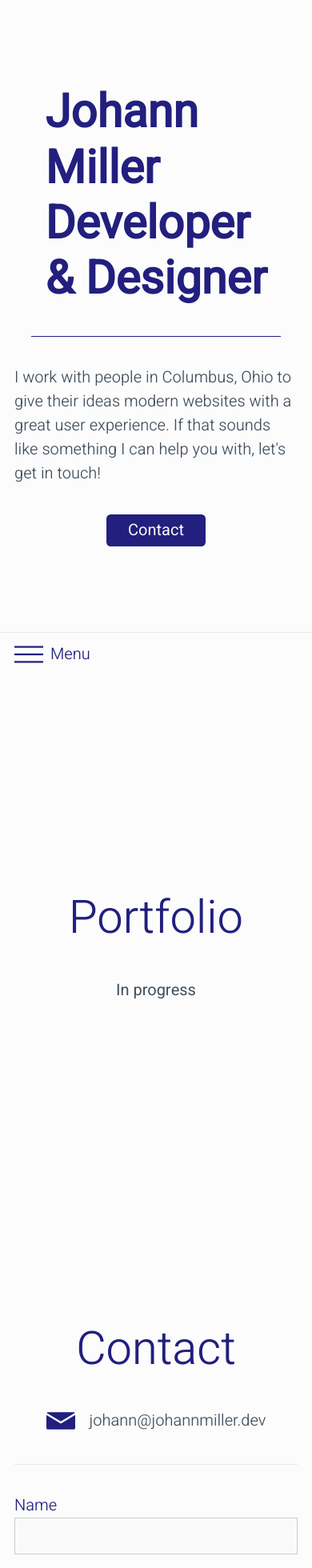
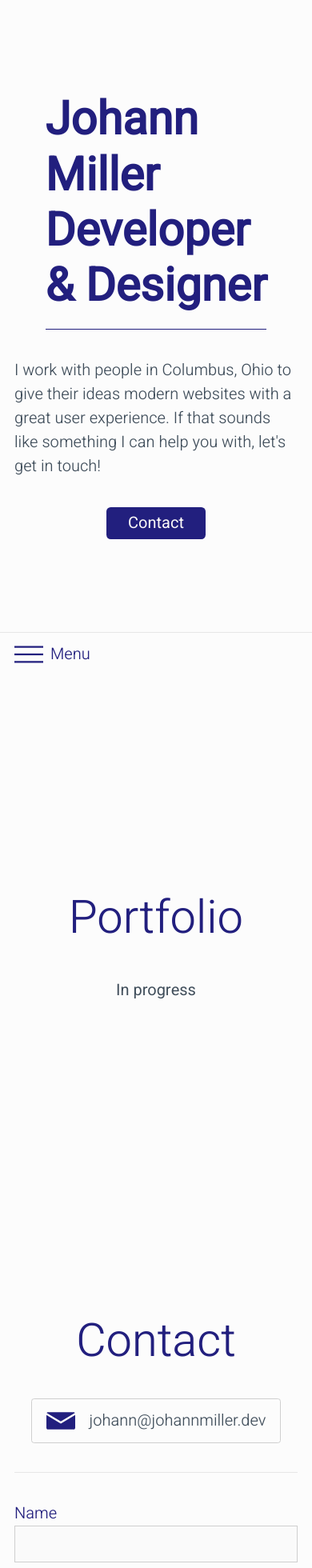
Before and after one commit to johann-miller/johannmillerdev-netlify, a Svelte app: page / in a window 390 px wide. Shown: the top 1960 px of the page at 80% size. Built offline with nearby package versions, Linux system fonts and the light colour scheme.

Commit message:
Added border to email button, fixed padding issue on very small screens

```diff
--- a/src/App.svelte
+++ b/src/App.svelte
@@ -33,7 +33,7 @@ header p {
 header h1{
 	text-align: left;
 	font-weight: bolder;
-	padding-bottom: 2rem;
+	padding: 0 0 1rem 0;
 	border-bottom: 1px #221f7e solid;
 	max-width: calc(100% - 2rem);
 }
--- a/src/components/ContactForm.svelte
+++ b/src/components/ContactForm.svelte
@@ -34,6 +34,9 @@ button[type="submit"] {
 	display: flex;
 	align-items: center;
 	transition: opacity 0.15s ease-in-out;
+	padding: 0.5rem 1rem;
+	border-radius: 0.2rem;
+	border: 1px #cfcfcf solid;
 }
 
 .links a:hover {
```
